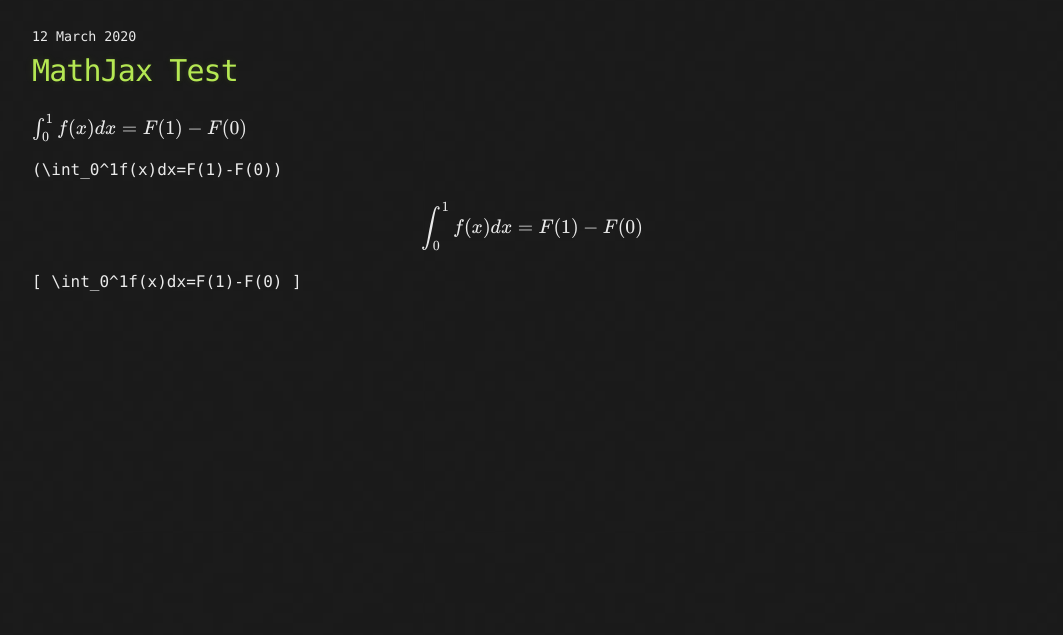
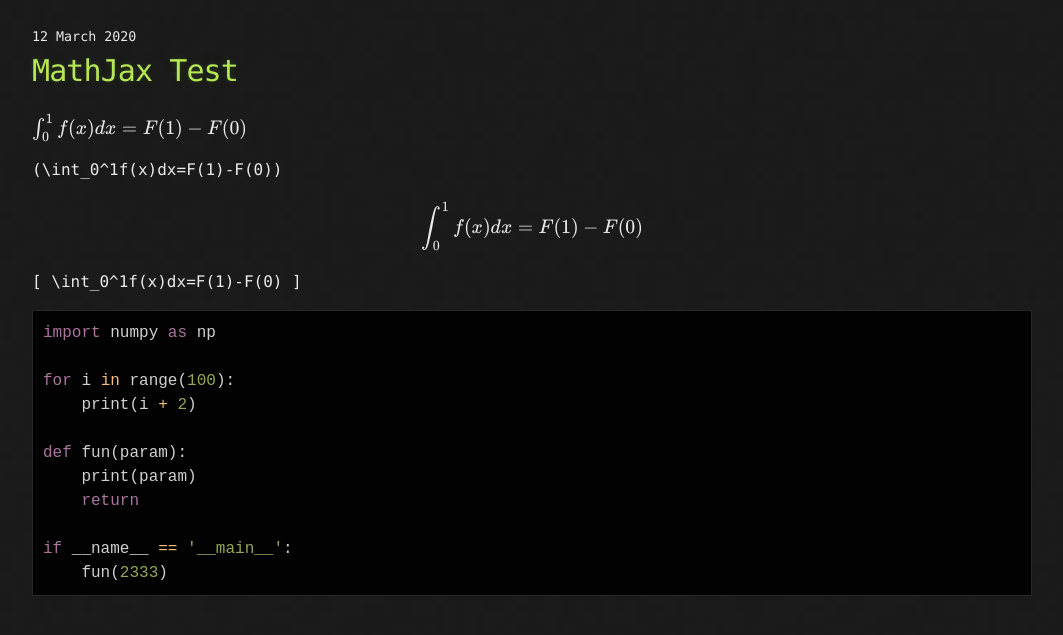
Before and after one commit to baitian752/baitian752.github.io, a Jekyll site: the page built from _posts/2020-03-12-mathjax-test.md, in a window 1280 px wide. Shown: the top 635 px of the page, without its empty margins (108-1171 px from the left). Built offline with Jekyll 4.4.1, drawn with Linux system fonts in a browser that asks for light colours; formulas are drawn with MathJax 3; the repository's description, which GitHub fills in, is left out.

Commit message:
first commit

````diff
--- a/_posts/2020-03-12-mathjax-test.md
+++ b/_posts/2020-03-12-mathjax-test.md
@@ -15,3 +14,17 @@
 \[
     \int_0^1f(x)dx=F(1)-F(0)
 \]
+
+```python
+import numpy as np
+
+for i in range(100):
+    print(i + 2)
+
+def fun(param):
+    print(param)
+    return
+
+if __name__ == '__main__':
+    fun(2333)
+```
````
Also changed, not shown: other parts of _posts/2020-03-12-mathjax-test.md (+0 -1 lines), _layouts/post.html (+1 -38 lines), _posts/2020-03-12-mathjax-test-num.md (+0 -1 lines).
